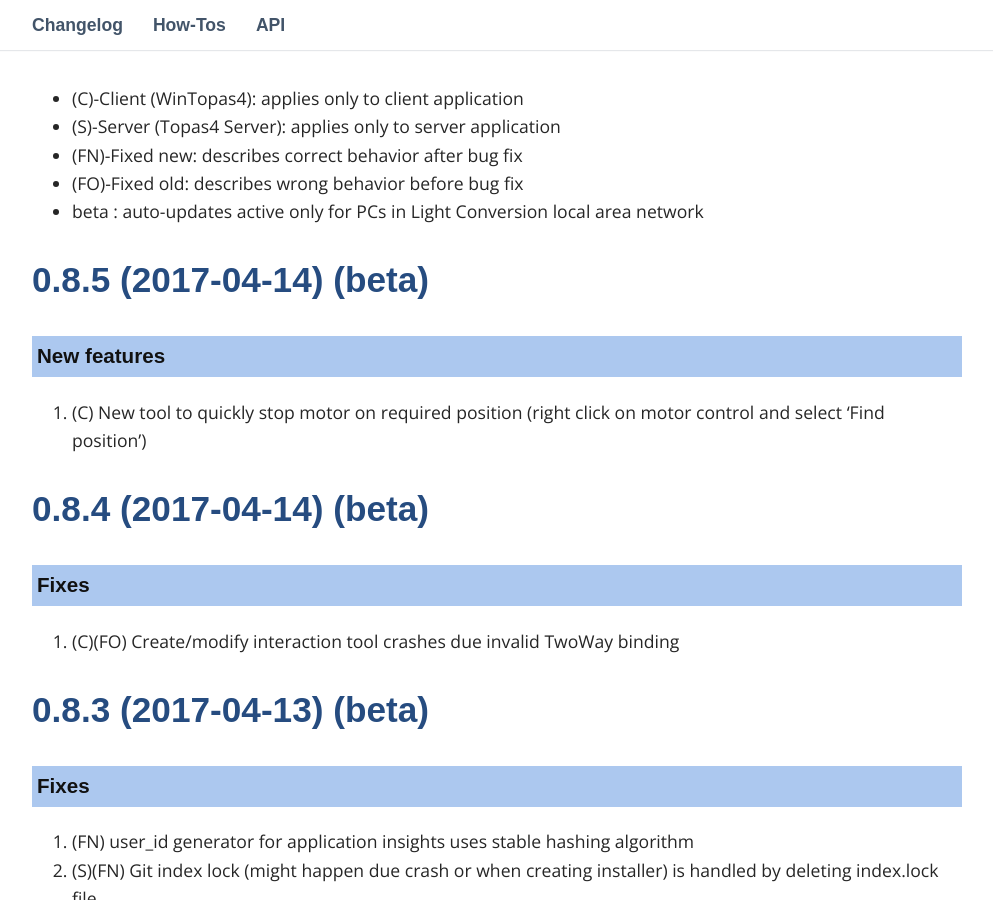
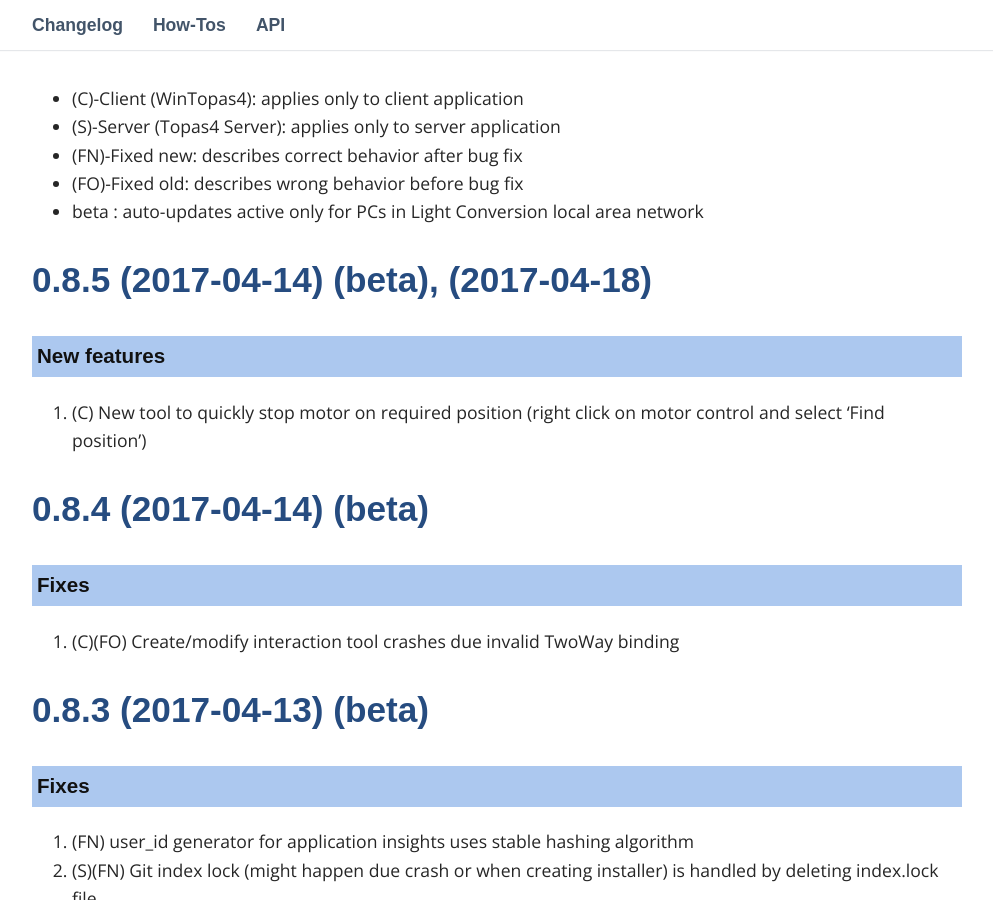
Before and after one commit to DomasM/Topas4InfoTemp00, a Jekyll site: the page built from _pages/03_changelog.md, in a window 1280 px wide and 900 px high, scrolled down 469 px. Shown: the whole window, without its empty margins (143-1136 px from the left). Built offline with Jekyll 4.4.1, drawn with Linux system fonts in a browser that asks for light colours; some web fonts are replaced; comment, search, counter and statistics services are not loaded.

Commit message:
0.8.5 public release.

```diff
--- a/_pages/03_changelog.md
+++ b/_pages/03_changelog.md
@@ -18,7 +18,7 @@
 * beta : auto-updates active only for PCs in Light Conversion local area network
 
 
-## 0.8.5 (2017-04-14) (beta)
+## 0.8.5 (2017-04-14) (beta), (2017-04-18)
 
 ### New features
 
```
